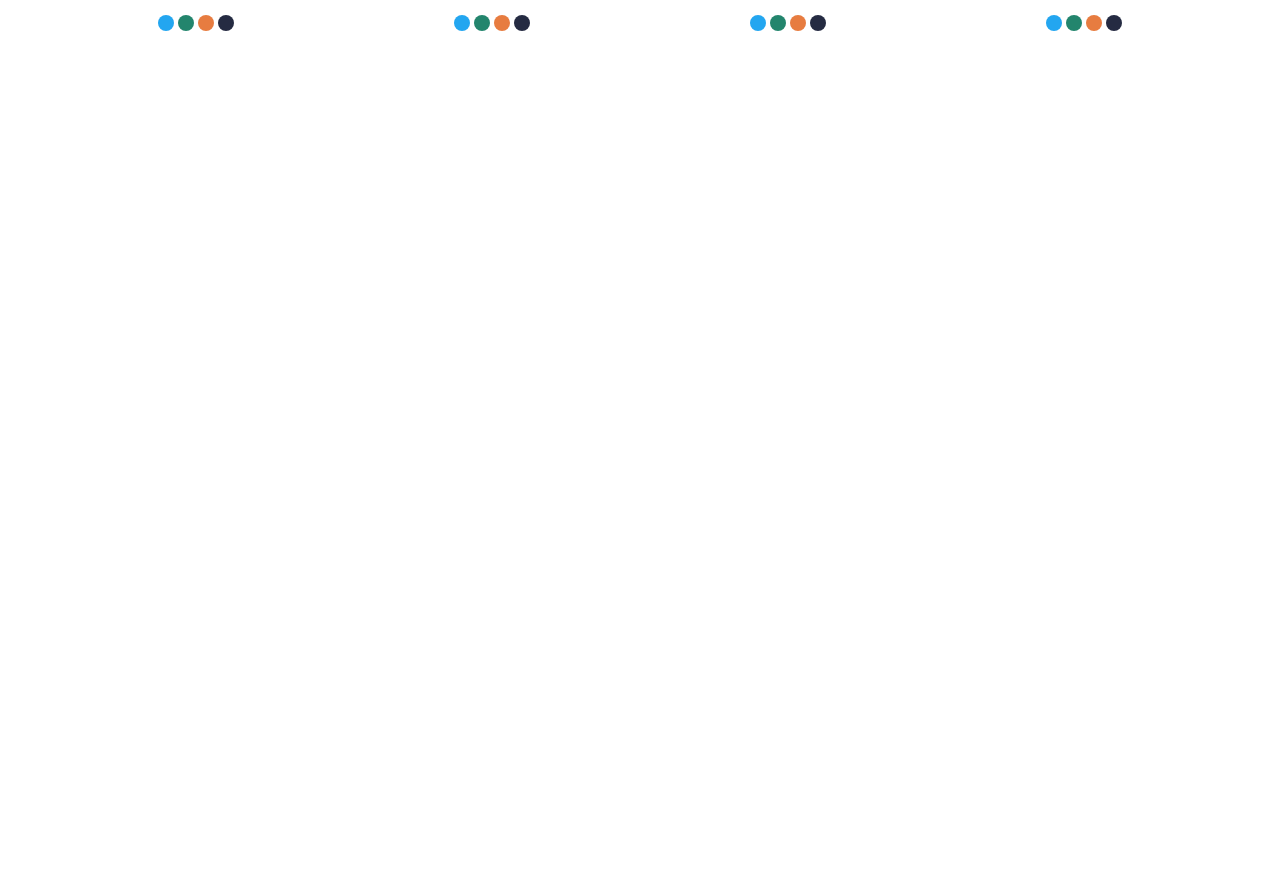
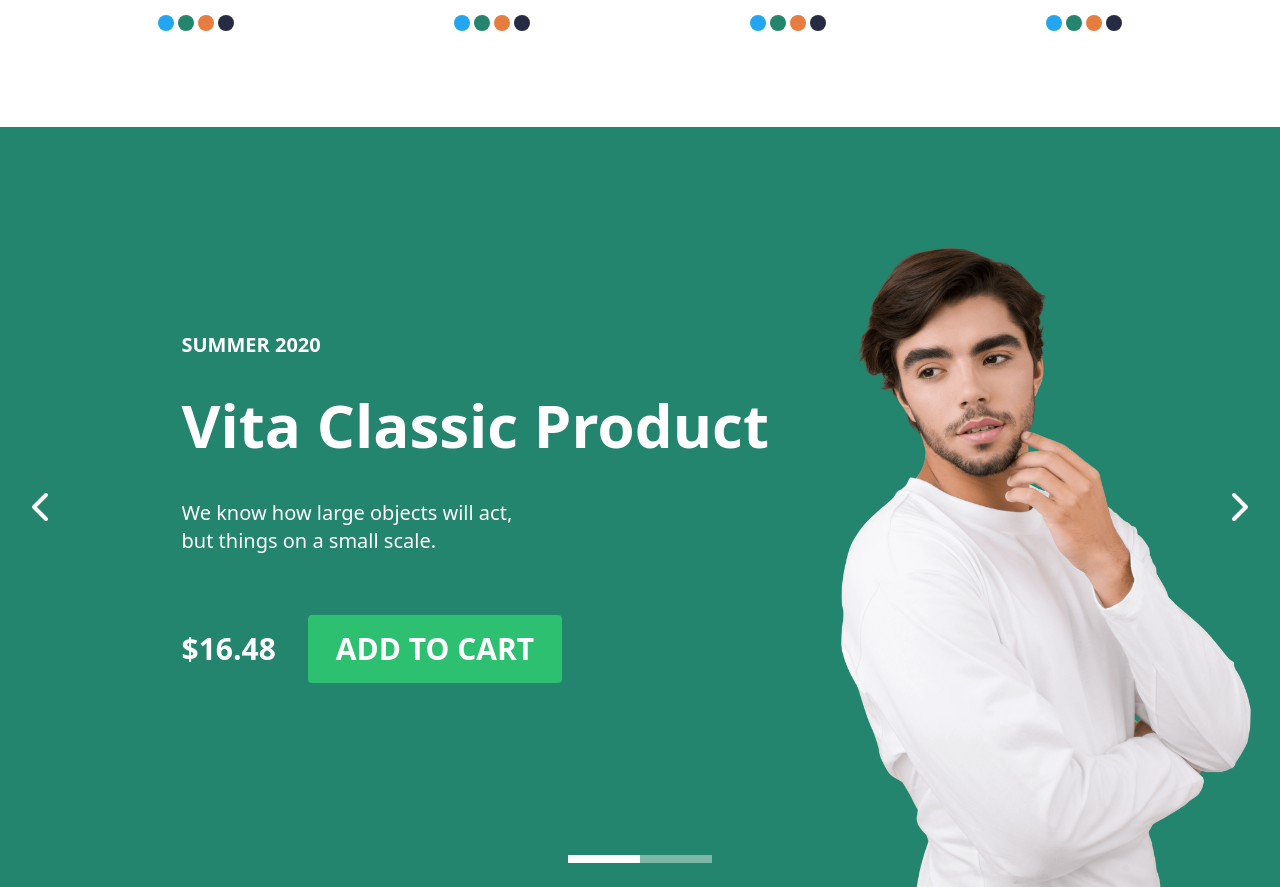
Before and after one commit to ozcnSezerr/e-commerce-final-project, a React (Vite) app: page / in a window 1280 px wide. Shown: the part 3225-4112 px from the top of the page. Before the commit the page ends 3352 px from the top, so only its background shows below. Built offline with nearby package versions, Linux system fonts and the light colour scheme.

Commit message:
Add ProductSlider section

```diff
--- /dev/null
+++ b/src/components/Slider/ProductSlider.jsx
@@ -0,0 +1,63 @@
+import React, { useState } from "react";
+import "keen-slider/keen-slider.min.css";
+import { useKeenSlider } from "keen-slider/react";
+import SliderArrows from "./SliderArrows";
+import ProductContent from "./ProductSliderContent";
+import SliderProgress from "./SliderProgress";
+
+const images = ["/SliderImg/Slider-2.png", "/SliderImg/Slider-2.png"];
+
+const slideContents = [
+  {
+    title: "Vita Classic Product",
+    subtitle: "SUMMER 2020",
+    text: "We know how large objects will act,\n but things on a small scale.",
+    buttonText: "ADD TO CART",
+  },
+  {
+    title: "Vita Classic Product",
+    subtitle: "BEST SUMMER",
+    text: "We know how large objects will act,\n but things on a small scale.",
+    buttonText: "ADD TO CART",
+  },
+];
+
+export default function ProductSlider() {
+  const [currentSlide, setCurrentSlide] = useState(0);
+
+  const [sliderRef, instanceRef] = useKeenSlider({
+    loop: true,
+    mode: "snap",
+    slides: { perView: 1, spacing: 0 },
+    slideChanged(slider) {
+      setCurrentSlide(slider.track.details.rel);
+    },
+  });
+
+  const progress = ((currentSlide + 1) / images.length) * 100;
+
+  return (
+    <div className="relative w-full h-full md:h-190 overflow-hidden">
+      {/* Slider Images */}
+      <div ref={sliderRef} className="keen-slider w-full h-full bg-[#23856D]">
+        {images.map((image, idx) => (
+          <div
+            key={idx}
+            className="keen-slider__slide flex items-center justify-center w-full h-full flex-col md:flex-row gap-8 lg:gap-16 "
+          >
+            <ProductContent {...slideContents[idx]} />
+
+            <img
+              src={image}
+              alt={`Slide ${idx + 1}`}
+              className="h-136 md:h-160 object-cover overflow-hidden self-start md:self-end"
+            />
+          </div>
+        ))}
+      </div>
+
+      <SliderArrows instanceRef={instanceRef} />
+      <SliderProgress progress={progress} />
+    </div>
+  );
+}
--- /dev/null
+++ b/src/components/Slider/ProductSliderContent.jsx
@@ -0,0 +1,23 @@
+export default function ProductContent({ title, subtitle, text, buttonText }) {
+  return (
+    <div
+      className="
+        flex flex-col justify-center text-white
+        w-auto
+        pt-44 md:p-2 gap-y-9
+        items-center text-center
+        sm:text-left md:text-left md:items-start md:ml-20 lg:ml-36 sm:ml-10
+      "
+    >
+      <p className="text-xl font-bold">{subtitle}</p>
+      <h2 className="text-6xl font-bold mb-2">{title}</h2>
+      <p className="text-xl mb-3 sm:mb-4 md:mb-6 whitespace-pre-line">{text}</p>
+      <div className="flex gap-8 flex-col lg:flex-row">
+        <span className="self-center font-bold text-3xl">$16.48</span>
+        <button className="bg-[#2DC071] px-7 py-4 text-white font-bold text-3xl rounded">
+          {buttonText}
+        </button>
+      </div>
+    </div>
+  );
+}
--- a/src/pages/HomePage.jsx
+++ b/src/pages/HomePage.jsx
@@ -1,12 +1,15 @@
 import Slider from "../components/Slider/Slider";
 import Categories from "../components/Categories";
 import Products from "../components/Products";
+import ProductSlider from "../components/Slider/ProductSlider";
+
 export default function HomePage() {
   return (
     <>
       <Slider />
       <Categories />
       <Products />
+      <ProductSlider />
     </>
   );
 }
```
Also changed, not shown: public/SliderImg/Slider-2.png (added).
